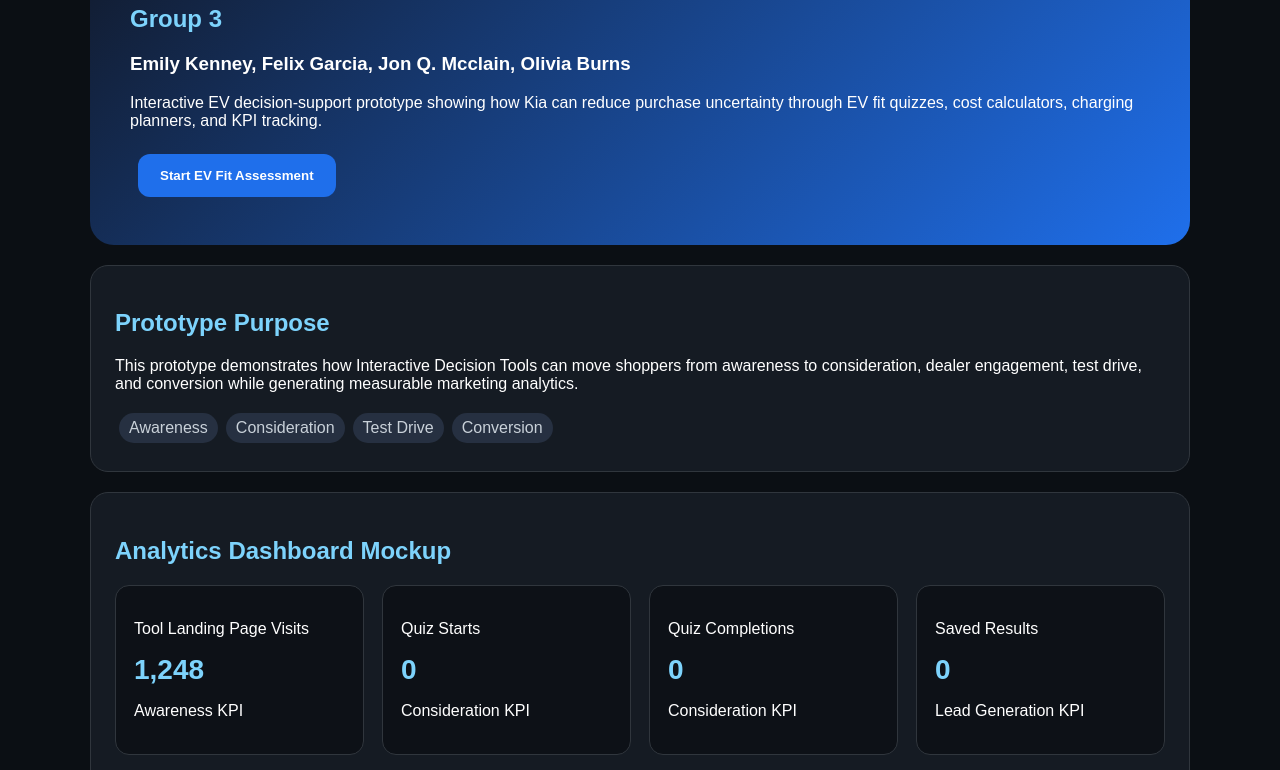
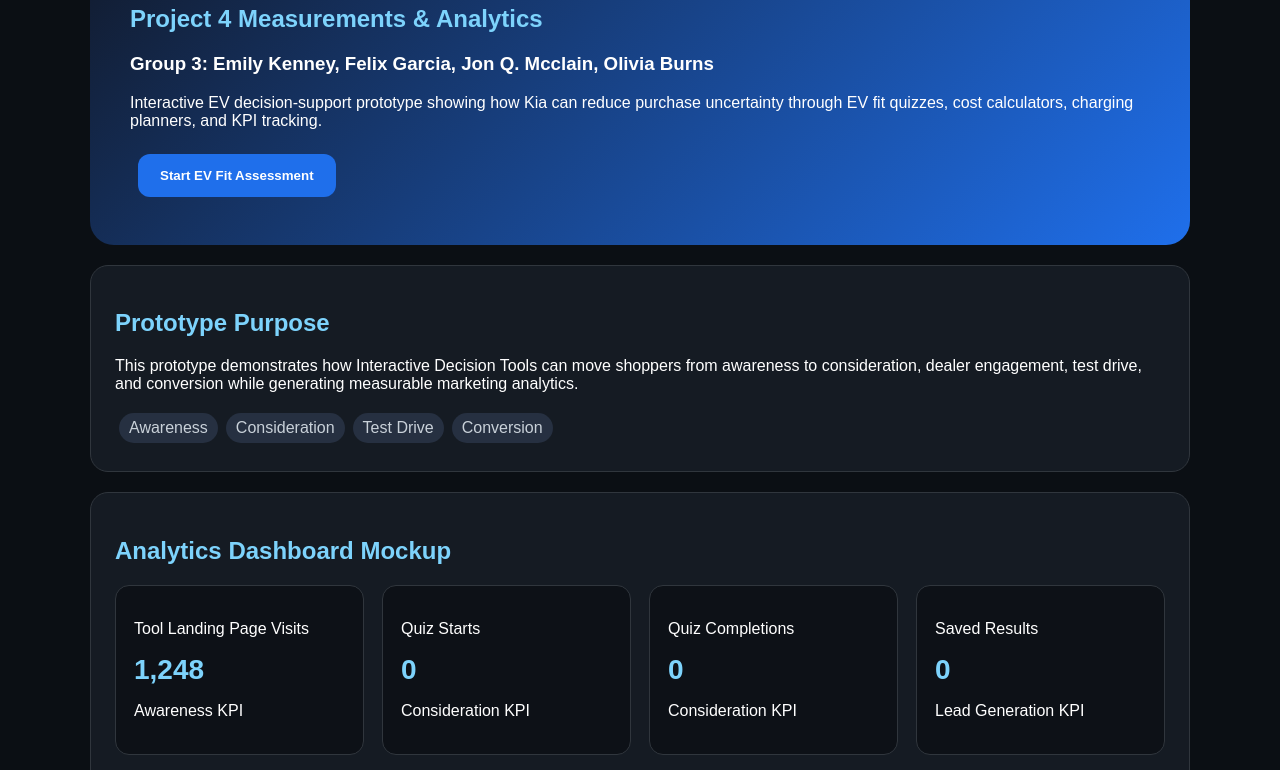
Before and after one commit to JonQmcclain/Kia-EV-DecisionTool_byJQM, a plain HTML site: page index.html in a window 1280 px wide. Shown: the part 133-903 px from the top of the page. Drawn offline with Linux system fonts and the light colour scheme.

Commit message:
Update index.html

```diff
--- a/index.html
+++ b/index.html
@@ -27,8 +27,8 @@
   <div class="wrap">
     <section class="hero">
       <h1>Kia EV Advisor</h1>
-       <h2>Group 3</h2>
-      <h3>Emily Kenney, Felix Garcia, Jon Q. Mcclain, Olivia Burns</h3>
+       <h2>Project 4 Measurements & Analytics</h2>
+      <h3>Group 3: Emily Kenney, Felix Garcia, Jon Q. Mcclain, Olivia Burns</h3>
       <p>Interactive EV decision-support prototype showing how Kia can reduce purchase uncertainty through EV fit quizzes, cost calculators, charging planners, and KPI tracking.</p>
       <button onclick="startQuiz()">Start EV Fit Assessment</button>
     </section>
```
